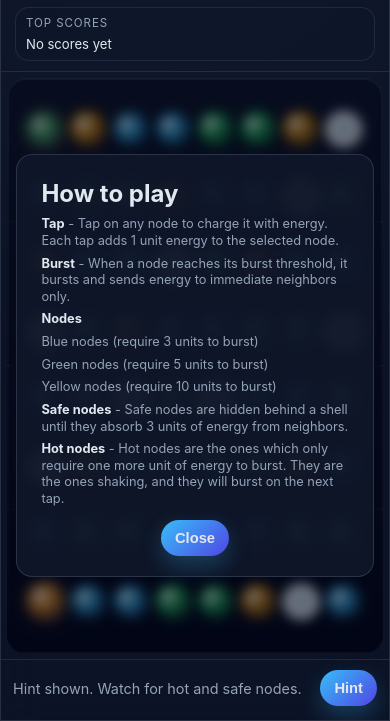
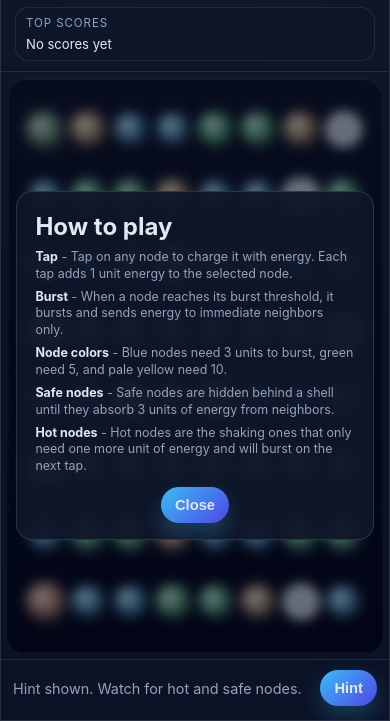
Before and after one commit to joelabrahamkeerickal/Game-Energy-Network, a plain HTML site: page index.html in a window 390 px wide. Both pictures are taken after a click on the button "Hint". Shown: the part 123-844 px from the top of the page. Drawn offline with Linux system fonts and the light colour scheme; animation ran at ten frames a second.

Commit message:
fixing mobile viewport issue

```diff
--- a/script.js
+++ b/script.js
@@ -37,9 +37,9 @@ const state = {
 };
 
 const sizeProfiles = {
-  small: { required: 3, transfer: 1, radius: 0.072, color: '#38bdf8', tapCost: 3 },
-  medium: { required: 5, transfer: 2, radius: 0.096, color: '#22c55e', tapCost: 5 },
-  large: { required: 10, transfer: 3, radius: 0.124, color: '#f59e0b', tapCost: 7 },
+  small: { required: 3, transfer: 1, radius: 0.072, color: '#7dd3fc', tapCost: 1 },
+  medium: { required: 5, transfer: 1, radius: 0.096, color: '#86efac', tapCost: 1 },
+  large: { required: 10, transfer: 1, radius: 0.124, color: '#f9d49a', tapCost: 1 },
 };
 
 function resizeCanvas() {
@@ -523,7 +523,7 @@ function processReactionStep() {
 }
 
 function applyTap(nodeId) {
-  if (state.levelComplete) {
+  if (state.levelComplete || state.isAnimating) {
     return;
   }
   const node = getNodeById(nodeId);
@@ -533,11 +533,11 @@ function applyTap(nodeId) {
     return;
   }
 
-  const tapCost = node.size === 'small' ? 1 : node.size === 'medium' ? 2 : 3;
+  const tapCost = 1;
   state.userEnergy -= tapCost;
   node.state = 'active';
   node.currentEnergy += 1;
-  state.levelHint = `Tap cost: ${tapCost} energy for ${node.size} node.`;
+  state.levelHint = `Tap cost: ${tapCost} energy.`;
 
   if (node.currentEnergy >= node.requiredEnergy) {
     state.isAnimating = true;
@@ -576,12 +576,9 @@ function showHintOverlay() {
   const rules = [
     '<strong>Tap</strong> - Tap on any node to charge it with energy. Each tap adds 1 unit energy to the selected node.',
     '<strong>Burst</strong> - When a node reaches its burst threshold, it bursts and sends energy to immediate neighbors only.',
-    '<strong>Nodes</strong>',
-    'Blue nodes (require 3 units to burst)',
-    'Green nodes (require 5 units to burst)',
-    'Yellow nodes (require 10 units to burst)',
+    '<strong>Node colors</strong> - Blue nodes need 3 units to burst, green need 5, and pale yellow need 10.',
     '<strong>Safe nodes</strong> - Safe nodes are hidden behind a shell until they absorb 3 units of energy from neighbors.',
-    '<strong>Hot nodes</strong> - Hot nodes are the ones which only require one more unit of energy to burst. They are the ones shaking, and they will burst on the next tap.',
+    '<strong>Hot nodes</strong> - Hot nodes are the shaking ones that only need one more unit of energy and will burst on the next tap.',
   ];
   hintContent.innerHTML = rules.map((rule) => `<div>${rule}</div>`).join('');
   hintOverlay.classList.remove('hidden');
@@ -661,11 +658,15 @@ function drawNode(node) {
     }
 
     if (showLabel) {
-      ctx.fillStyle = 'rgba(2, 6, 23, 0.9)';
-      ctx.font = `${Math.max(11, radius * 0.42)}px Inter, sans-serif`;
+      ctx.save();
+      ctx.font = `${Math.max(11, radius * 0.46)}px Inter, sans-serif`;
       ctx.textAlign = 'center';
       ctx.textBaseline = 'middle';
+      ctx.fillStyle = 'rgba(248, 250, 252, 0.95)';
+      ctx.shadowColor = 'rgba(2, 6, 23, 0.65)';
+      ctx.shadowBlur = 4;
       ctx.fillText(`${node.currentEnergy}`, 0, 0);
+      ctx.restore();
     }
 
     if (isLocked) {
--- a/styles.css
+++ b/styles.css
@@ -18,17 +18,20 @@
 body {
   margin: 0;
   min-height: 100vh;
+  min-height: 100dvh;
   background: radial-gradient(circle at top, #1e293b 0%, var(--bg) 55%, #020617 100%);
   color: var(--text);
   display: flex;
   justify-content: center;
   align-items: center;
   padding: 12px;
+  overscroll-behavior: none;
 }
 
 .app-shell {
   width: min(100%, 460px);
   height: min(100vh - 24px, 900px);
+  height: min(100dvh - 24px, 900px);
   background: var(--panel);
   border: 1px solid rgba(148, 163, 184, 0.2);
   border-radius: 24px;
@@ -156,8 +159,10 @@ canvas {
 }
 
 .hint-card {
-  width: min(96%, 460px);
-  padding: 24px 24px 20px;
+  width: min(96%, 520px);
+  max-height: min(82vh, 460px);
+  overflow-y: auto;
+  padding: 20px 18px 16px;
   text-align: left;
 }
 
@@ -166,8 +171,8 @@ canvas {
   flex-direction: column;
   gap: 6px;
   color: var(--muted);
-  font-size: 0.8rem;
-  line-height: 1.3;
+  font-size: 0.78rem;
+  line-height: 1.35;
   margin-bottom: 12px;
 }
 
@@ -225,6 +230,7 @@ button.secondary {
   .app-shell {
     width: 100%;
     height: 100vh;
+    height: 100dvh;
     border-radius: 0;
   }
 
```
